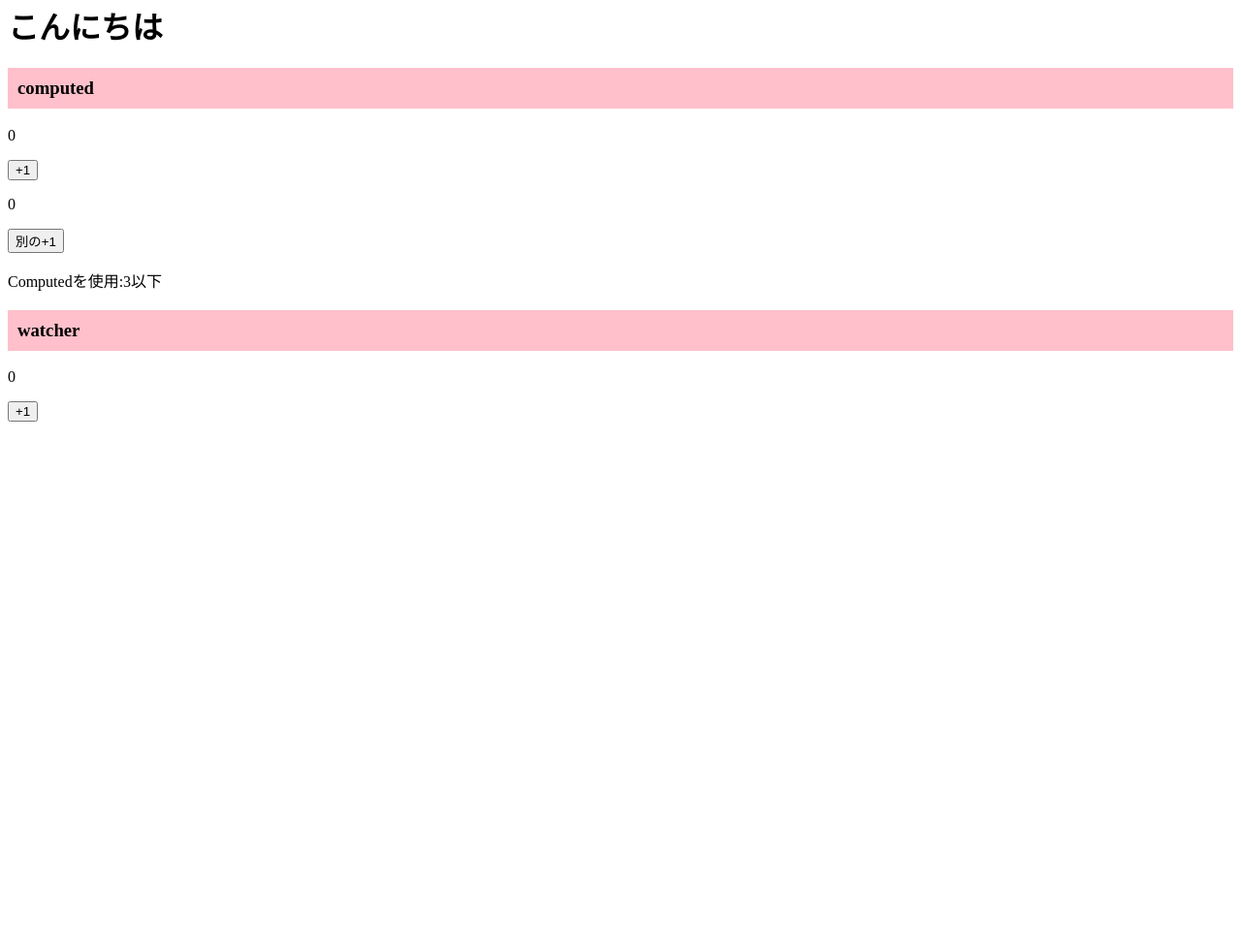
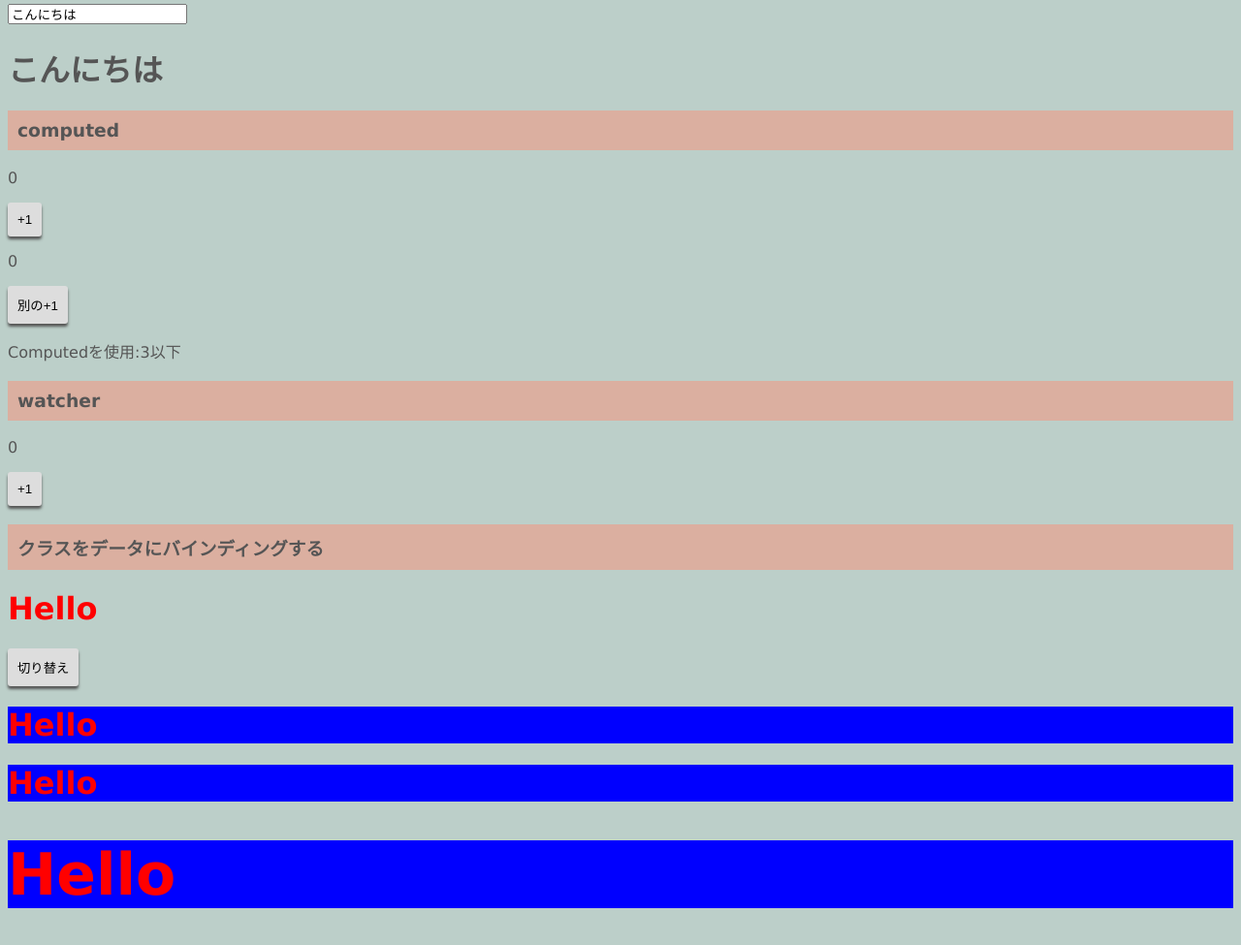
Before and after one commit to ponta1106/udemy_vue_practice, a plain HTML site: page index.html in a window 1280 px wide. Shown: the part 1025-2000 px from the top of the page at 97% size. Before the commit the page ends 1468 px from the top, so only its background shows below. Drawn offline with nearby package versions, Linux system fonts and the light colour scheme.

Commit message:
Add: テンプレート構文を学習

```diff
--- a/index.html
+++ b/index.html
@@ -5,9 +5,27 @@
   <meta http-equiv="X-UA-Compatible" content="IE=edge">
   <meta name="viewport" content="width=device-width, initial-scale=1.0">
   <style>
+    body {
+      font-family: Verdana, Geneva, Tahoma, sans-serif;
+      background-color: #bccfc9;
+      color: #555;
+    }
     h3 {
-      background-color: pink;
+      background-color: #dbafa0;
       padding: 10px;
+    }
+    button {
+      padding: 10px;
+      background: #ddd;
+      border: none;
+      border-radius: 3px;
+      box-shadow: 0px 3px 3px #555;
+    }
+    .red {
+      color: red;
+    }
+    .bg-blue {
+      background-color: blue;
     }
   </style>
   <title>udemy_Vue_practice</title>
@@ -69,8 +87,17 @@
     <p>{{ counter }}</p>
     <button @click="counter += 1">+1</button>
 
+    <h3>クラスをデータにバインディングする</h3>
+    <h1 :class="classObject">Hello</h1>
+    <button @click="isActive = !isActive">切り替え</button>
+
+    <!-- インラインスタイルオブジェクトを直接記入 -->
+    <h1 :style="{ color: textColor, background: bgColor}">Hello</h1>
+    <!-- インラインスタイルオブジェクトをデータに記入 -->
+    <h1 :style="styleObject">Hello</h1>
+    <!-- インラインスタイルオブジェクトを配列で指定 -->
+    <h1 :style="[styleObject, baseStyles]">Hello</h1>
   </div>
-
 
   <!-- Vue.jsをcdnから読み込み -->
   <script src="https://cdn.jsdelivr.net/npm/vue@2/dist/vue.js"></script>
@@ -80,9 +107,6 @@
     new Vue({
       el: '#app',
       data: {
-        message: 'こんにちは',
-        number: 0,
-        ok: true,
         html: '<h1>h1です<h1/>',
         google: 'https://google.com',
         apple: 'https://apple.com',
@@ -92,11 +116,27 @@
           href: 'https://twitter.com',
           id: 31
         },
+        message: 'こんにちは',
+        number: 0,
+        ok: true,
         x: 0,
         y: 0,
         event: 'click',
         counter: 0,
         otherCounter: 0,
+        isActive: true,
+        color: 'red',
+        bg: 'bg-blue',
+        textColor: 'red',
+        bgColor: 'blue',
+        styleObject: {
+          color: 'red',
+          'background-color': 'blue',
+        },
+        baseStyles: {
+          fontSize: '60px',
+        }
+
       },
       methods: {
         // メッセージの内容を逆さまにするメソッド
@@ -128,6 +168,12 @@
         lessThanThreeComputed: function() {
           console.log('Computed')
           return this.counter > 3 ? '3より上' : '3以下'
+        },
+        classObject: function() {
+          return {
+            red: this.isActive,
+            'bg-blue': !this.isActive
+          }
         }
       },
       watch: {
```
